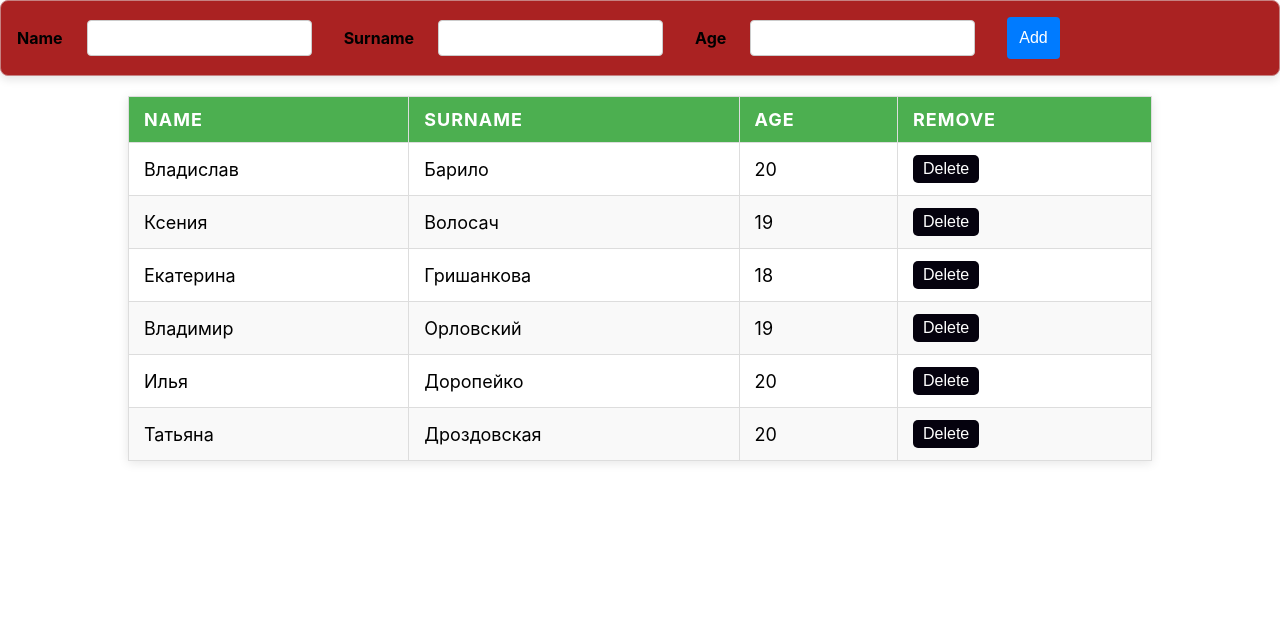
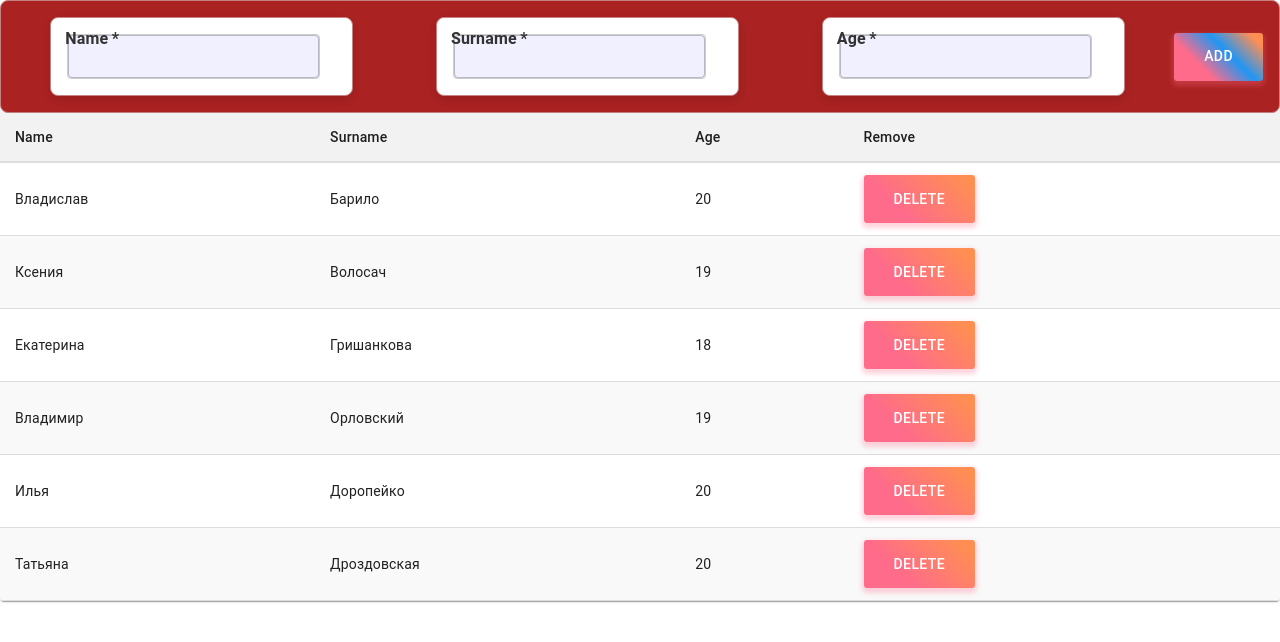
Before and after one commit to uyrik228/WEB-Razpabotka, a React (Create React App) app: page / in a window 1280 px wide. Shown: the top 642 px of the page. Built offline with nearby package versions, Linux system fonts and the light colour scheme.

Commit message:
LAB: Stylization with MUI and ThemeProvider

```diff
--- a/package.json
+++ b/package.json
@@ -3,6 +3,11 @@
   "version": "0.1.0",
   "private": true,
   "dependencies": {
+    "@emotion/react": "^11.13.3",
+    "@emotion/styled": "^11.13.0",
+    "@material-ui/styles": "^4.11.5",
+    "@mui/icons-material": "^6.1.1",
+    "@mui/material": "^6.1.1",
     "@testing-library/jest-dom": "^5.17.0",
     "@testing-library/react": "^13.4.0",
     "@testing-library/user-event": "^13.5.0",
--- a/src/App.js
+++ b/src/App.js
@@ -1,6 +1,6 @@
 import "./App.css";
 import EmployeeAPI from "./api/service";
-import Table from "./Table";
+import EmployeeTable from "./EmployeeTable";
 import Form from "./Form";
 import { useState } from "react";
 
@@ -25,7 +25,7 @@ function App() {
   return (
     <div className="App">
       <Form handleSubmit={addEmployee} inEmployee={{ name: "", surname: "", age: "" }} />
-      <Table employees={employees} delEmployee={delEmp} />
+      <EmployeeTable employees={employees} delEmployee={delEmp} />
     </div>
   );
 }
--- /dev/null
+++ b/src/EmployeeTable.js
@@ -0,0 +1,39 @@
+import React from "react";
+import { ThemeProvider } from '@mui/material/styles';
+import { Table, TableBody, TableCell, TableContainer, TableHead, TableRow, Paper, Button } from '@mui/material';
+import theme from './themeTable';
+
+const EmployeeTable = ({ employees, delEmployee }) => {
+  return (
+    <ThemeProvider theme={theme}>
+      <TableContainer component={Paper}>
+        <Table>
+          <TableHead>
+            <TableRow>
+              <TableCell>Name</TableCell>
+              <TableCell>Surname</TableCell>
+              <TableCell>Age</TableCell>
+              <TableCell>Remove</TableCell>
+            </TableRow>
+          </TableHead>
+          <TableBody>
+            {employees.map((employee, index) => (
+              <TableRow key={index}>
+                <TableCell>{employee.name}</TableCell>
+                <TableCell>{employee.surname}</TableCell>
+                <TableCell>{employee.age}</TableCell>
+                <TableCell>
+                  <Button variant="contained" color="primary" onClick={() => delEmployee(employee.id)}>
+                    Delete
+                  </Button>
+                </TableCell>
+              </TableRow>
+            ))}
+          </TableBody>
+        </Table>
+      </TableContainer>
+    </ThemeProvider>
+  );
+};
+
+export default EmployeeTable;
--- a/src/Form.css
+++ /dev/null
@@ -1,41 +0,0 @@
-form {
-    display: flex;
-    flex-wrap: wrap;
-    gap: 1rem;
-    align-items: center;
-    max-width: 100%;
-    margin: 0 auto;
-    padding: 1rem;
-    border: 1px solid #c68282;
-    border-radius: 8px;
-    box-shadow: 0 4px 8px rgba(0, 0, 0, 0.1);
-    background-color: #aa2222;
-  }
-
-  label {
-    font-weight: bold;
-    margin-right: 0.5rem;
-  }
-
-  input {
-    padding: 0.5rem;
-    border: 1px solid #ccc;
-    border-radius: 4px;
-    font-size: 1rem;
-    margin-right: 1rem;
-  }
-
-  button {
-    padding: 0.75rem;
-    border: none;
-    border-radius: 4px;
-    background-color: #007bff;
-    color: white;
-    font-size: 1rem;
-    cursor: pointer;
-    transition: background-color 0.3s ease;
-  }
-
-  button:hover {
-    background-color: #0056b3;
-  }
--- a/src/Form.js
+++ b/src/Form.js
@@ -1,6 +1,8 @@
-import React from "react";
-import "./Form.css";
-import { useState } from "react";
+// Form.js
+import React, { useState } from "react";
+import { ThemeProvider } from '@mui/material/styles';
+import { TextField, Button, Box } from '@mui/material';
+import theme from './themeForm';
 
 const Form = ({ handleSubmit, inEmployee }) => {
   const [employee, setEmployee] = useState(inEmployee);
@@ -17,30 +19,58 @@ const Form = ({ handleSubmit, inEmployee }) => {
   };
 
   return (
-    <form onSubmit={onSubmit}>
-      <label htmlFor="name">Name</label>
-      <input
+    <ThemeProvider theme={theme}>
+      <Box
+        component="form"
+        onSubmit={onSubmit}
+        sx={{
+          display: 'flex',
+          alignItems: 'center',
+          gap: '1rem',
+          maxWidth: '100%',
+          margin: '0 auto',
+          padding: '1rem',
+          border: '1px solid #c68282',
+          borderRadius: '8px',
+          boxShadow: '0 4px 8px rgba(0, 0, 0, 0.1)',
+          backgroundColor: '#aa2222',
+        }}
+      >
+        <TextField
+          label="Name"
           type="text"
           name="name"
           value={employee.name}
           onChange={handleChange}
+          required
+          variant="outlined"
+          size="small"
         />
-      <label htmlFor="surname">Surname</label>
-      <input
+        <TextField
+          label="Surname"
           type="text"
           name="surname"
           value={employee.surname}
           onChange={handleChange}
+          required
+          variant="outlined"
+          size="small"
         />
-      <label htmlFor="age">Age</label>
-      <input
+        <TextField
+          label="Age"
           type="number"
           name="age"
           value={employee.age}
           onChange={handleChange}
+          required
+          variant="outlined"
+          size="small"
         />
-      <button type="submit">Add</button>
-    </form>
+        <Button type="submit" variant="contained" color="primary">
+          Add
+        </Button>
+      </Box>
+    </ThemeProvider>
   );
 };
 
--- a/src/Table.css
+++ /dev/null
@@ -1,42 +0,0 @@
-.employee-table {
-  width: 80%;
-  border-collapse: collapse;
-  margin: 20px auto;
-  font-size: 18px;
-  text-align: left;
-  box-shadow: 0 2px 10px rgba(0, 0, 0, 0.1);
-}
-
-.employee-table th, .employee-table td {
-  padding: 12px 15px;
-  border: 1px solid #ddd;
-}
-
-.employee-table th {
-  background-color: #4CAF50;
-  color: white;
-  text-transform: uppercase;
-  letter-spacing: 1px;
-}
-
-.employee-table tr:nth-child(even) {
-  background-color: #f9f9f9;
-}
-
-.employee-table tr:hover {
-  background-color: #f1f1f1;
-}
-
-.employee-table button {
-  background-color: #05020e;
-  color: white;
-  border: none;
-  padding: 5px 10px;
-  cursor: pointer;
-  border-radius: 5px;
-  transition: background-color 0.3s ease;
-}
-
-.employee-table button:hover {
-  background-color: rgb(102, 255, 26);
-}
--- a/src/Table.js
+++ /dev/null
@@ -1,33 +0,0 @@
-import React from "react";
-import './Table.css';
-
-const Table = ({ employees, delEmployee }) => {
-  return (
-    <table className="employee-table">
-      <thead>
-        <tr>
-          <th>Name</th>
-          <th>Surname</th>
-          <th>Age</th>
-          <th>Remove</th>
-        </tr>
-      </thead>
-      <tbody>
-        {employees.map((employee, index) => {
-          return (
-            <tr key={index}>
-              <td>{employee.name}</td>
-              <td>{employee.surname}</td>
-              <td>{employee.age}</td>
-              <td>
-                <button onClick={() => delEmployee(employee.id)}>Delete</button>
-              </td>
-            </tr>
-          );
-        })}
-      </tbody>
-    </table>
-  );
-};
-
-export default Table;
--- /dev/null
+++ b/src/themeForm.js
@@ -0,0 +1,67 @@
+import { createTheme } from '@mui/material/styles';
+
+const theme = createTheme({
+  palette: {
+    primary: {
+      main: '#2196F3',
+    },
+    secondary: {
+      main: '#4CAF50',
+    },
+  },
+  components: {
+    MuiButton: {
+      styleOverrides: {
+        root: {
+          background: 'linear-gradient(45deg, #FE6B8B 30%, #2196F3 60%, #FF8E53 90%)',
+          border: 0,
+          borderRadius: 3,
+          boxShadow: '0 3px 5px 2px rgba(255, 105, 135, .3)',
+          color: 'white',
+          height: 48,
+          padding: '0 30px',
+        },
+      },
+    },
+    MuiInputBase: {
+      styleOverrides: {
+        root: {
+          padding: '0.1rem',
+          border: '1px solid #ccc',
+          borderRadius: '5px',
+          fontSize: '1rem',
+          marginRight: '1rem',
+          backgroundColor: '#f0f0ff', // Добавлен цвет фона
+        },
+      },
+    },
+    MuiFormLabel: {
+      styleOverrides: {
+        root: {
+          fontWeight: 'bold',
+          marginRight: '0.5rem',
+          color: '#333', // Добавлен цвет текста
+        },
+      },
+    },
+    MuiFormControl: {
+      styleOverrides: {
+        root: {
+          display: 'flex',
+          flexWrap: 'wrap',
+          gap: '1rem',
+          alignItems: 'center',
+          maxWidth: '80%',
+          margin: '0 auto',
+          padding: '1rem',
+          border: '1px solid #c68282',
+          borderRadius: '8px',
+          boxShadow: '0 4px 8px rgba(0, 0, 0, 0.1)',
+          backgroundColor: '#fff', // Изменен цвет фона
+        },
+      },
+    },
+  },
+});
+
+export default theme;
--- /dev/null
+++ b/src/themeTable.js
@@ -0,0 +1,55 @@
+import { createTheme } from '@mui/material/styles';
+
+const theme = createTheme({
+  palette: {
+    primary: {
+      main: '#FE6B8B',
+    },
+    secondary: {
+      main: '#FF8E53',
+    },
+  },
+  components: {
+    MuiButton: {
+      styleOverrides: {
+        root: {
+          background: 'linear-gradient(45deg, #FE6B8B 30%, #FF8E53 90%)',
+          border: 0,
+          borderRadius: 3,
+          boxShadow: '0 3px 5px 2px rgba(255, 105, 135, .3)',
+          color: 'white',
+          height: 48,
+          padding: '0 30px',
+        },
+      },
+    },
+    MuiTableCell: {
+      styleOverrides: {
+        head: {
+          background: '#f2f2f2',
+          padding: '12px 15px',
+          borderBottom: '2px solid #ddd',
+        },
+        body: {
+          padding: '12px 15px',
+          borderBottom: '1px solid #ddd',
+        },
+      },
+    },
+    MuiTableRow: {
+      styleOverrides: {
+        root: {
+          '&:nth-of-type(even)': {
+            backgroundColor: '#f9f9f9',
+          },
+          '&:hover': {
+            backgroundColor: '#f1f1f1',
+          },
+        },
+      },
+    },
+  },
+});
+
+
+export default theme;
```
Also changed, not shown: 1 other file (tests, documents, lock files or other folders). Lines whose indentation alone changed are shown as unchanged.
